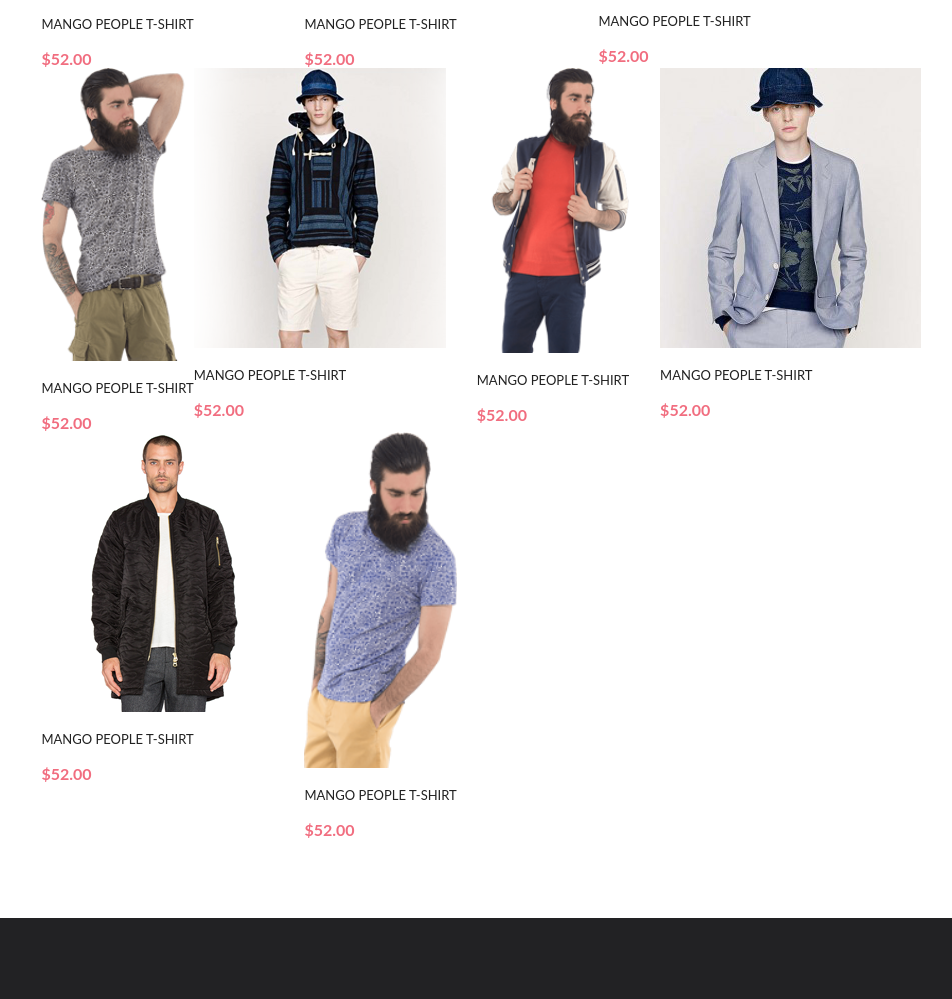
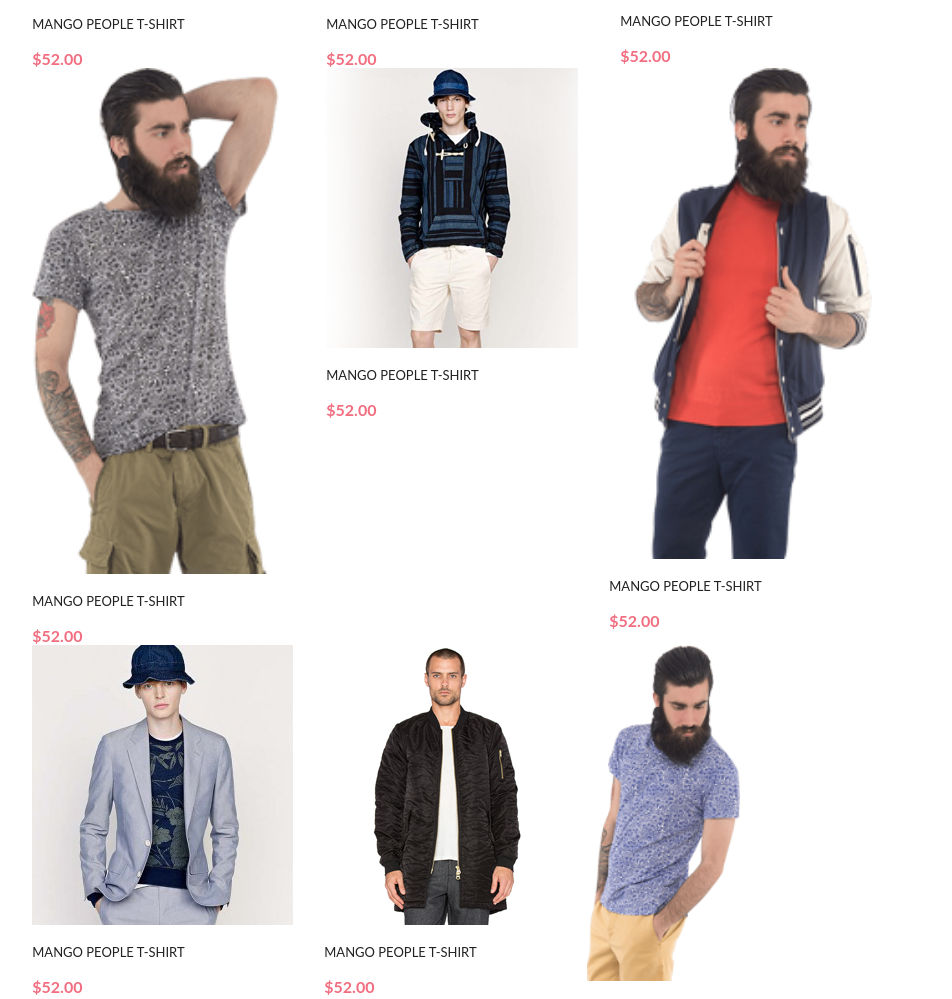
Before and after one commit to CivkaJS/HTML_CSS_Les, a plain HTML site: page product.html in a window 1280 px wide. Shown: the part 878-1877 px from the top of the page, without its empty margins (188-1140 px from the left). Drawn offline with Linux system fonts and the light colour scheme.

Commit message:
Product_v10

```diff
--- a/style_prod.css
+++ b/style_prod.css
@@ -206,10 +206,15 @@
         margin-right: 31px;
     }
 
-    .Cash_items_prod:nth-last-child(3),
-    .Cash_items_prod:nth-last-child(6),
-    .Cash_items_prod:nth-last-child(9) {
+    .Cash_items_prod:nth-child(3),
+    .Cash_items_prod:nth-child(6),
+    .Cash_items_prod:nth-child(9) {
         margin-right: 0px;
+    }
+
+    .Cash_items_prod:nth-child(4),
+    .Cash_items_prod:nth-child(6) {
+        width: 263px;
     }
     /* CSS info_bonus_bgc */
 
```
